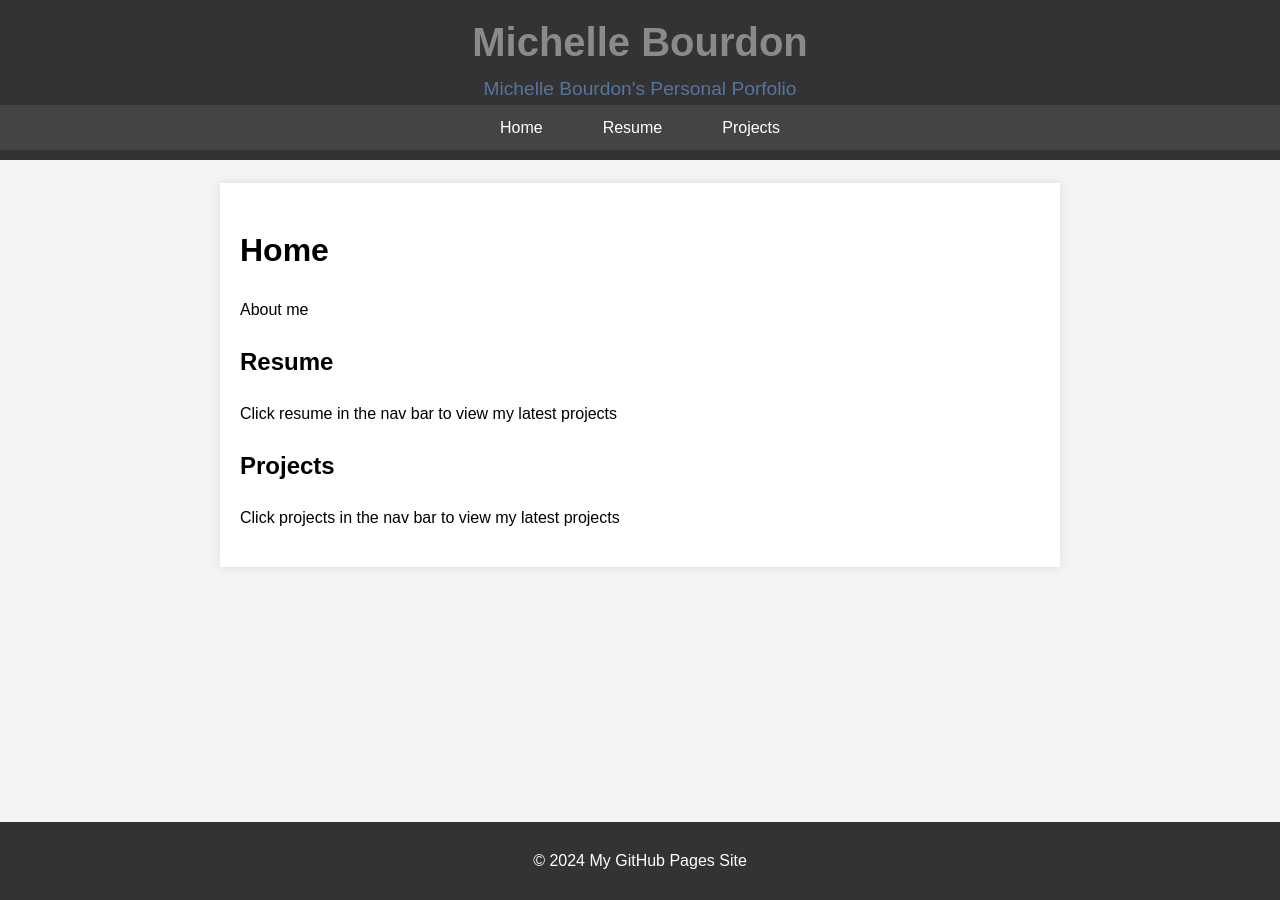
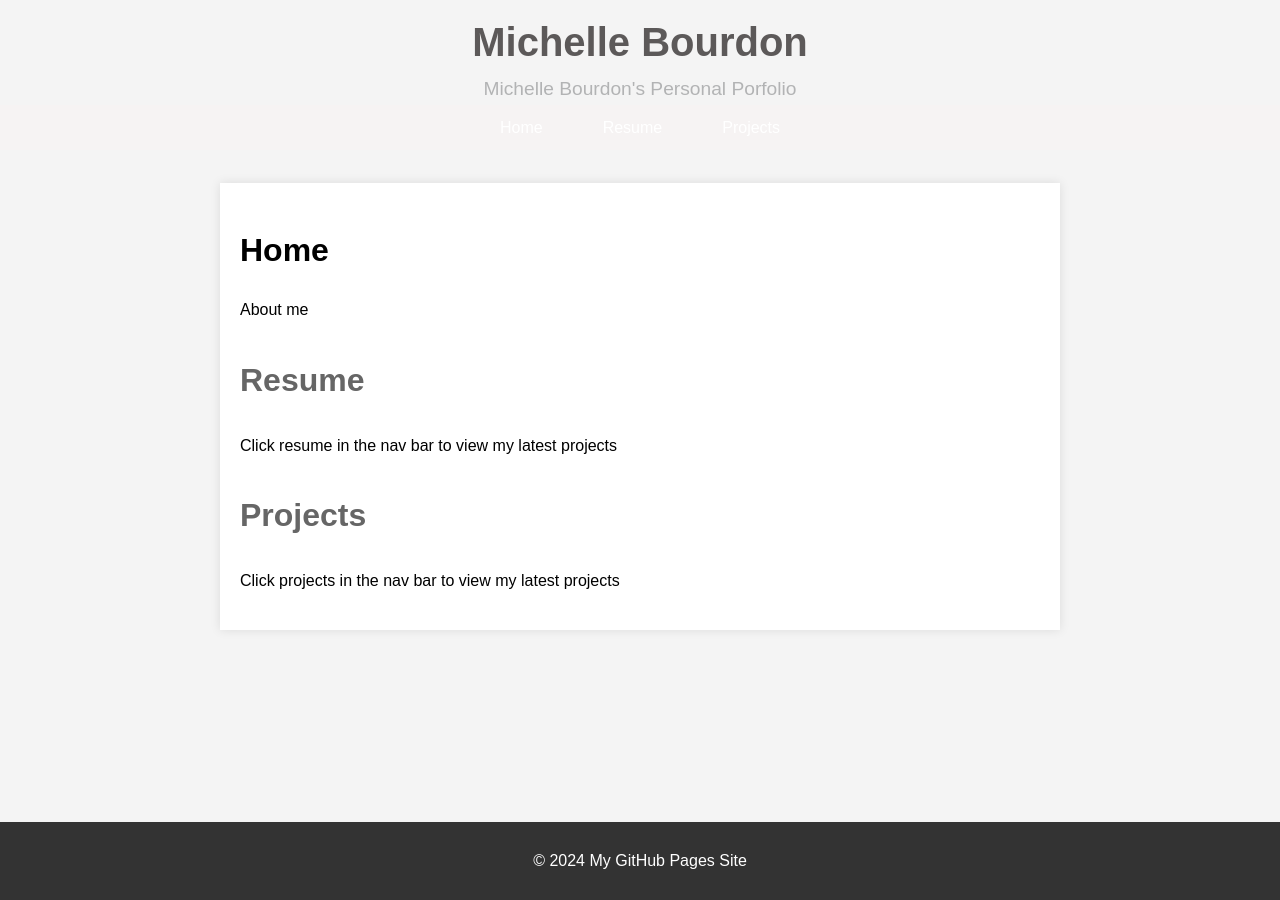
Before and after one commit to mbourdo/mbourdo.github.io, a Jekyll site: the page built from index.md, in a window 1280 px wide. Built offline with Jekyll 4.4.1, drawn with Linux system fonts in a browser that asks for light colours.

Commit message:
Set h2 subtitles to be grey

```diff
--- a/assets/css/style.css
+++ b/assets/css/style.css
@@ -7,7 +7,7 @@ body {
 }
 
 header {
-    background-color: #333;
+    background-color: #f4f4f4;
     color: white;
     padding: 10px 0;
     text-align: center;
@@ -17,14 +17,21 @@ header {
 header h1 {
     margin: 0;
     font-size: 2.5em;
-    color: #8b8989; /* Dark grey */
+    color: #5c5959;
 }
 
 header p {
     margin: 0;
     font-size: 1.2em;
-    color: #5574a0; /* Light blue */
+    color: #b2b3b4;
 }
+
+h2 {
+    font-size: 2em;
+    color: #666;
+    margin-top: 1em;
+}
+
 
 nav ul {
     list-style-type: none;
@@ -32,7 +39,7 @@ nav ul {
     margin: 0;
     display: flex;
     justify-content: center;
-    background-color: #444;
+    background-color: #f6f3f3;
 }
 
 nav ul li {
```
